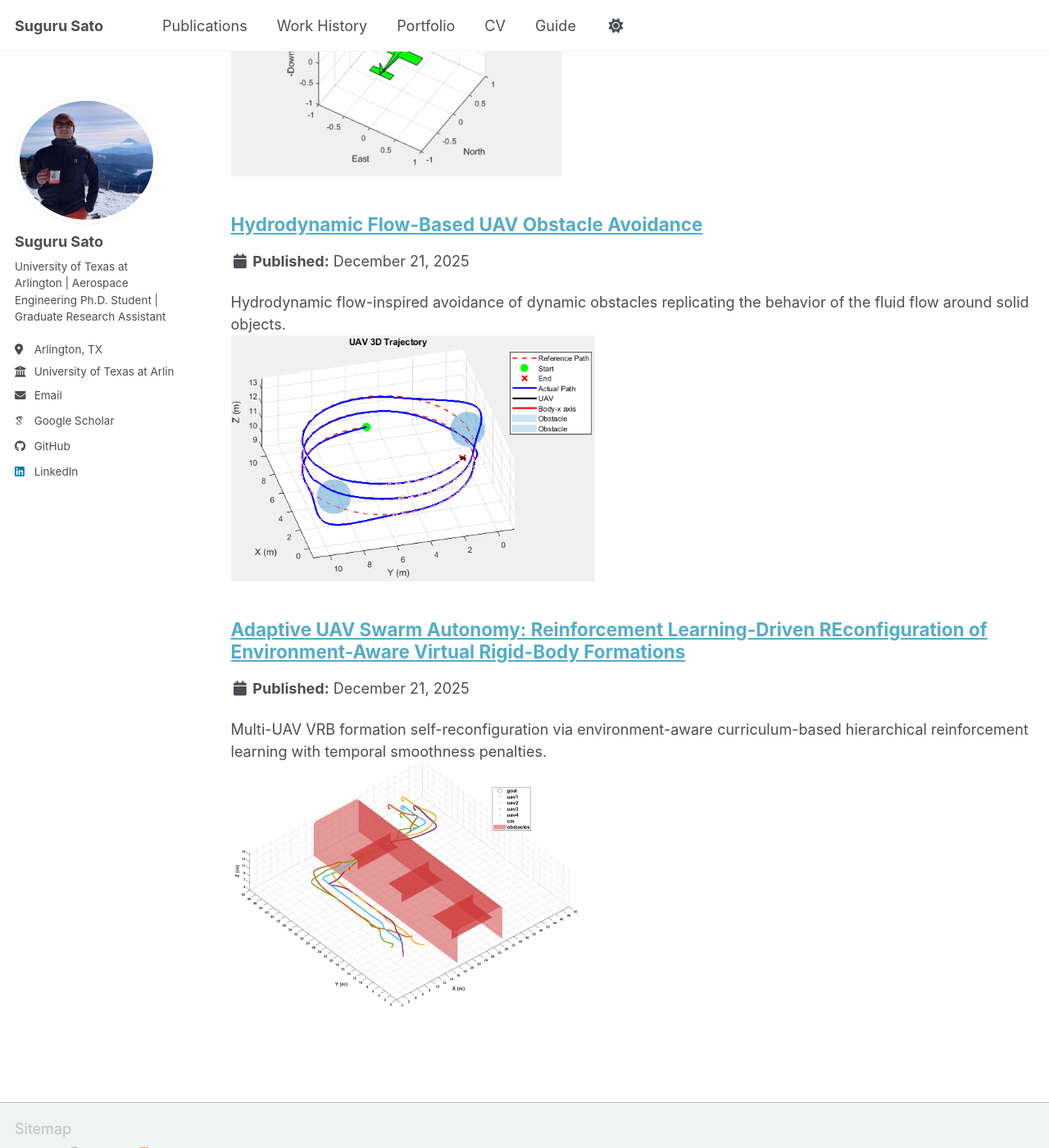
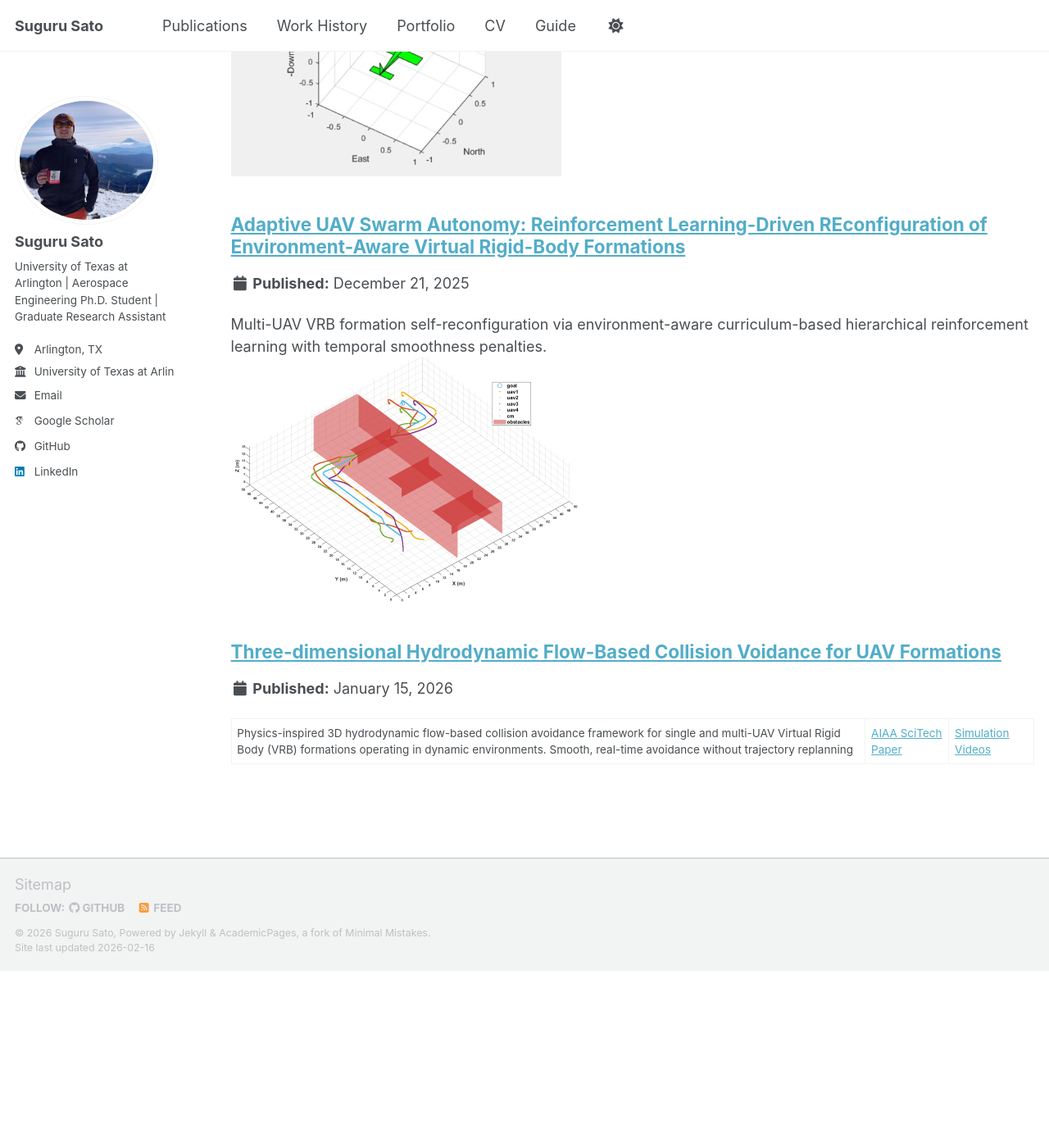
Before and after one commit to GitHub-Suguru/GitHub-Suguru.github.io, a Jekyll site: the page built from _pages/portfolio.html, in a window 1280 px wide and 1400 px high, scrolled down 1619 px. Shown: the whole window at 82% size. Built offline with Jekyll 4.4.1, drawn with Linux system fonts in a browser that asks for light colours; some web fonts are replaced; a script bundle is joined from its source files by our own code; library files that are not in the unit come from our copies; after the commit the page ends 2803 px from its top, so only the background shows below that.

Commit message:
Update hydrodynamic_flow_based_collision_avoidance.md

```diff
--- a/_portfolio/hydrodynamic_flow_based_collision_avoidance.md
+++ b/_portfolio/hydrodynamic_flow_based_collision_avoidance.md
@@ -1,13 +1,42 @@
 ---
-title: "Hydrodynamic Flow-Based UAV Obstacle Avoidance"
-excerpt: "Hydrodynamic flow-inspired avoidance of dynamic obstacles replicating the behavior of the fluid flow around solid objects. <br/><img src='/images/hydro_MPC_single.png'>"
+title: "Three-dimensional Hydrodynamic Flow-Based Collision Voidance for UAV Formations"
+excerpt: "Physics-inspired 3D hydrodynamic flow-based collision avoidance framework for single and multi-UAV Virtual Rigid Body (VRB) formations operating in dynamic environments. Smooth, real-time avoidance without trajectory replanning | [AIAA SciTech Paper](https://arc.aiaa.org/doi/abs/10.2514/6.2024-2016) | [Simulation Videos](https://www.youtube.com/playlist?list=PLX7ZK_42SnIBaYop_a6Q5GKgtBj6kfUKp)"
+collection: portfolio"
 collection: portfolio
 permalink: /portfolio/hydro_oa/
-date: 2025-12-21
+date: 2026-01-15
 ---
 
 ## Summary
+This project presents a **three-dimensional hydrodynamic flow-based collision avoidance framework** for both single UAVs and multi-UAV formations operating in dynamic environments.
 
+Instead of explicitly replanning trajectories or predicting long-horizon obstacle motion, **emergent obstacles are modeled as 3D doublets or ellipsoidal manifolds** that generate local velocity fields derived from Laplace’s equation. UAVs follow these induced streamlines, naturally executing **smooth, continuous, and collision-free maneuvers** without trajectory discontinuities.
+
+To preserve coordinated motion in multi-agent systems, this flow-based avoidance strategy is integrated with a **Virtual Rigid Body (VRB) formation framework**, enabling UAV formations to maintain geometry and rigidity while maneuvering around moving obstacles.
+
+The work demonstrates a **real-time, interpretable, and computationally lightweight alternative** to MPC- and learning-based avoidance approaches.
+
+<p align="center">
+  <img src="/images/doublet_flow.png" width="55%"><br>
+  <em>Figure 1.</em> Velocity field visualization around a 3D doublet (hydrodynamic obstacle model).
+</p>
+
+<p align="center">
+  <img src="/images/single_vehicle_avoidance.png" width="55%"><br>
+  <em>Figure 2.</em> Single UAV avoiding stationary and moving obstacles while tracking a predefined trajectory.
+</p>
+
+<p align="center">
+  <img src="/images/vrb_delta_formation.png" width="55%"><br>
+  <em>Figure 3.</em> Eight-UAV Virtual Rigid Body (VRB) delta formation establishment and maintenance.
+</p>
+
+<p align="center">
+  <img src="/images/vrb_hydro_combined.png" width="55%"><br>
+  <em>Figure 4.</em> Eight-UAV VRB formation performing coordinated hydrodynamic-based avoidance against moving obstacles.
+</p>
+
+---
 
 ## What I build / contributed
 
```
